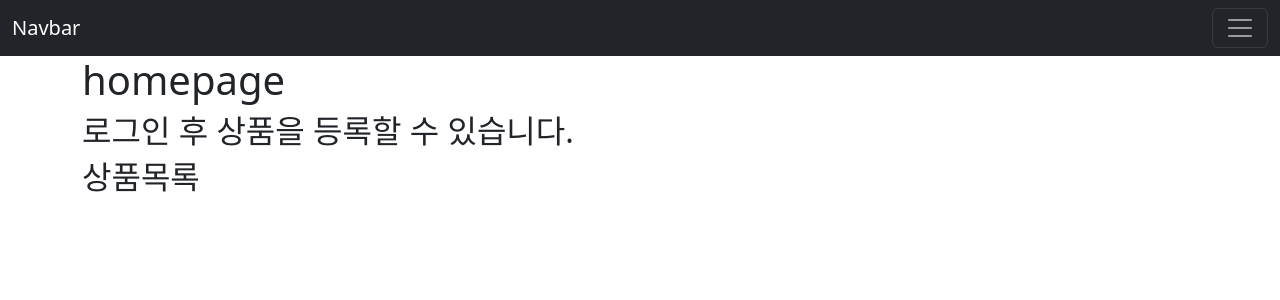
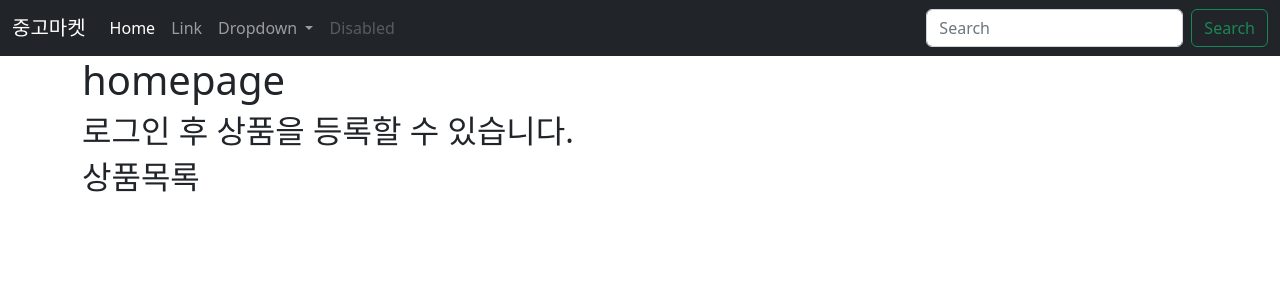
Before and after one commit to zoonong/zoonggo, a Django app: page / in a window 1280 px wide. Shown: the top 300 px of the page. Run offline with Django 4.2, Linux system fonts and the light colour scheme; data that the repository does not hold is empty.

Commit message:
navbar edited

```diff
--- a/zoonggoMarket/zoonggoMarket/templates/shared/_navbar.html
+++ b/zoonggoMarket/zoonggoMarket/templates/shared/_navbar.html
@@ -1,6 +1,6 @@
-<nav class="navbar navbar-dark bg-dark">
+<nav class="navbar navbar-expand-lg navbar-dark bg-dark">
     <div class="container-fluid">
-      <a class="navbar-brand" href="{%url 'homepage' %}">Navbar</a>
+      <a class="navbar-brand" href="{%url 'homepage' %}">중고마켓</a>
       <button class="navbar-toggler" type="button" data-bs-toggle="collapse" data-bs-target="#navbarSupportedContent" aria-controls="navbarSupportedContent" aria-expanded="false" aria-label="Toggle navigation">
         <span class="navbar-toggler-icon"></span>
       </button>
```
